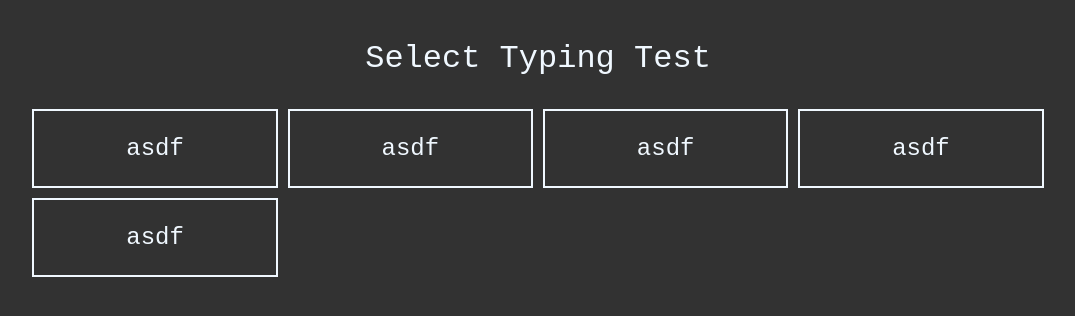
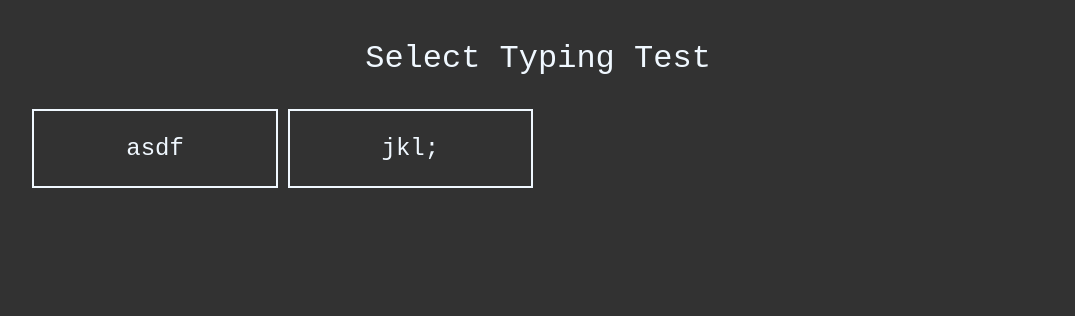
Before and after one commit to VeyGudTek/TypeTest, a React (Vite) app: page / in a window 1280 px wide. Shown: the top 316 px of the page, without its empty margins (102-1177 px from the left). Built offline with nearby package versions, Linux system fonts and the light colour scheme.

Commit message:
Refactor page selection to not be hard coded

```diff
--- a/src/Components/App.tsx
+++ b/src/Components/App.tsx
@@ -1,4 +1,4 @@
-import { type PageOption, type Results } from '@Models/.'
+import { tests, type PageOption, type Results, type TestOption } from '@Models/.'
 import { useState } from 'react'
 import { Select, Test } from '@Components/.';
 
@@ -9,7 +9,7 @@ export function App() {
   return (
     <div className="app">
       {currPage === "home" && <Select navigator={setCurrPage}/>}
-      {currPage === "0" && <Test testOption={"0"} navigator={setCurrPage}/>}
+      {Object.keys(tests).includes(currPage) && <Test testOption={currPage as TestOption} navigator={setCurrPage}/>}
     </div>
   )
 }
--- a/src/Components/Select.tsx
+++ b/src/Components/Select.tsx
@@ -1,5 +1,6 @@
-import { tests, type Navigator } from "@Models/.";
+import { tests, type Navigator, type TestOption } from "@Models/.";
 import "@CSS/Select.css";
+import { useMemo } from "react";
 
 interface SelectProps{
     navigator: Navigator
@@ -8,16 +9,20 @@ interface SelectProps{
 export function Select(props: SelectProps){
     const { navigator } = props;
 
+    const testKeys:TestOption[] = useMemo(() => {
+        return Object.keys(tests) as TestOption[];
+    }, [tests])
+
     return(<div className="SelectContainer">
         <div className="SelectTitle">
             Select Typing Test
         </div>
         <div className="ButtonGrid">
-            <button className="SelectButton" onClick={() => navigator("0")}>{tests["0"].display}</button>
-            <button className="SelectButton" onClick={() => navigator("0")}>{tests["0"].display}</button>
-            <button className="SelectButton" onClick={() => navigator("0")}>{tests["0"].display}</button>
-            <button className="SelectButton" onClick={() => navigator("0")}>{tests["0"].display}</button>
-            <button className="SelectButton" onClick={() => navigator("0")}>{tests["0"].display}</button>
+            {testKeys.map((option) =>
+                <button className="SelectButton" onClick={() => navigator(option)} key={option}>
+                    {tests[option].display}
+                </button>
+            )}
         </div>
     </div>);
 }
```
